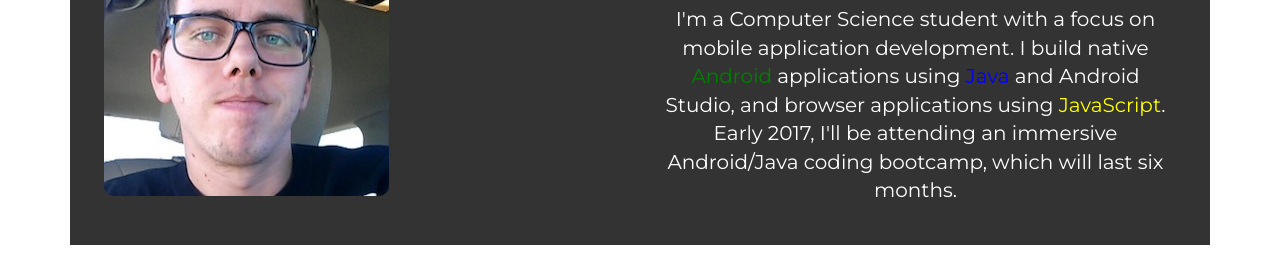
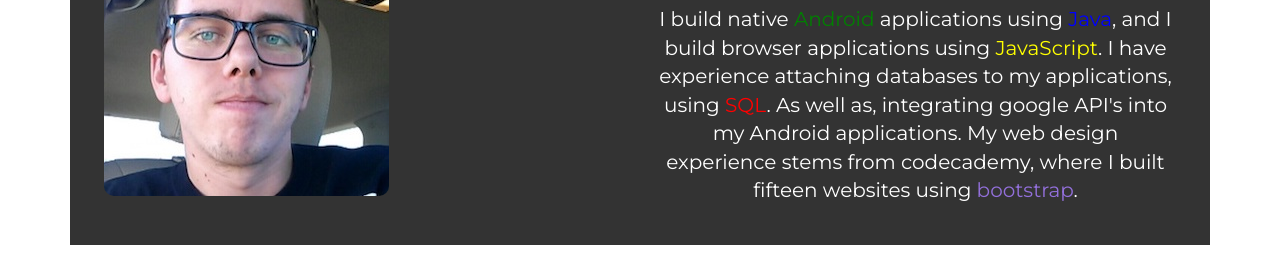
Before and after one commit to Znergy/My-Porfolio, a plain HTML site: page index.html in a window 1280 px wide. Shown: the part 379-634 px from the top of the page. Drawn offline with nearby package versions, Linux system fonts and the light colour scheme; files whose address does not match are found by name.

Commit message:
finish up README.md and change the about text to be more relevant.

```diff
--- a/css/styles.css
+++ b/css/styles.css
@@ -60,6 +60,14 @@ span.blue {
 
 span.yellow {
   color: yellow;
+}
+
+span.red {
+  color: red;
+}
+
+span.purple {
+  color: mediumpurple;
 }
 
 /***** Heading *****/
--- a/index.html
+++ b/index.html
@@ -34,7 +34,7 @@
           <div class="col-md-6">
             <div class="about-text">
               <h2 class="secondary-header">About Me</h2>
-              <p>I'm a Computer Science student with a focus on mobile application development. I build native <span class="green">Android</span> applications using <span class="blue">Java</span> and Android Studio, and browser applications using <span class="yellow">JavaScript</span>. Early 2017, I'll be attending an immersive Android/Java coding bootcamp, which will last six months. </p>
+              <p>I build native <span class="green">Android</span> applications using <span class="blue">Java</span>, and I build browser applications using <span class="yellow">JavaScript</span>. I have experience attaching databases to my applications, using <span class="red">SQL</span>. As well as, integrating google API's into my Android applications. My web design experience stems from codecademy, where I built fifteen websites using <span class="purple">bootstrap</span>.</p>
             </div>
           </div>
         </div>
```
Also changed, not shown: 1 other file.
